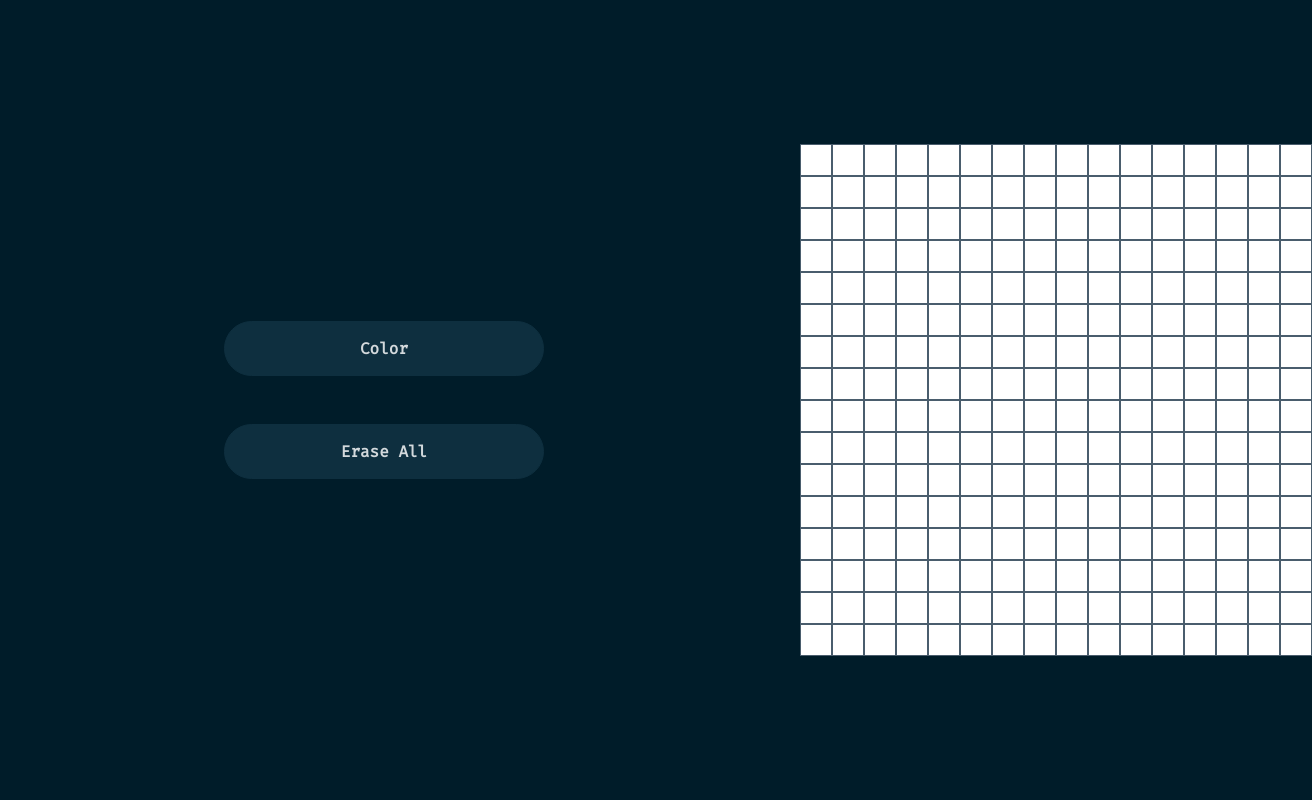
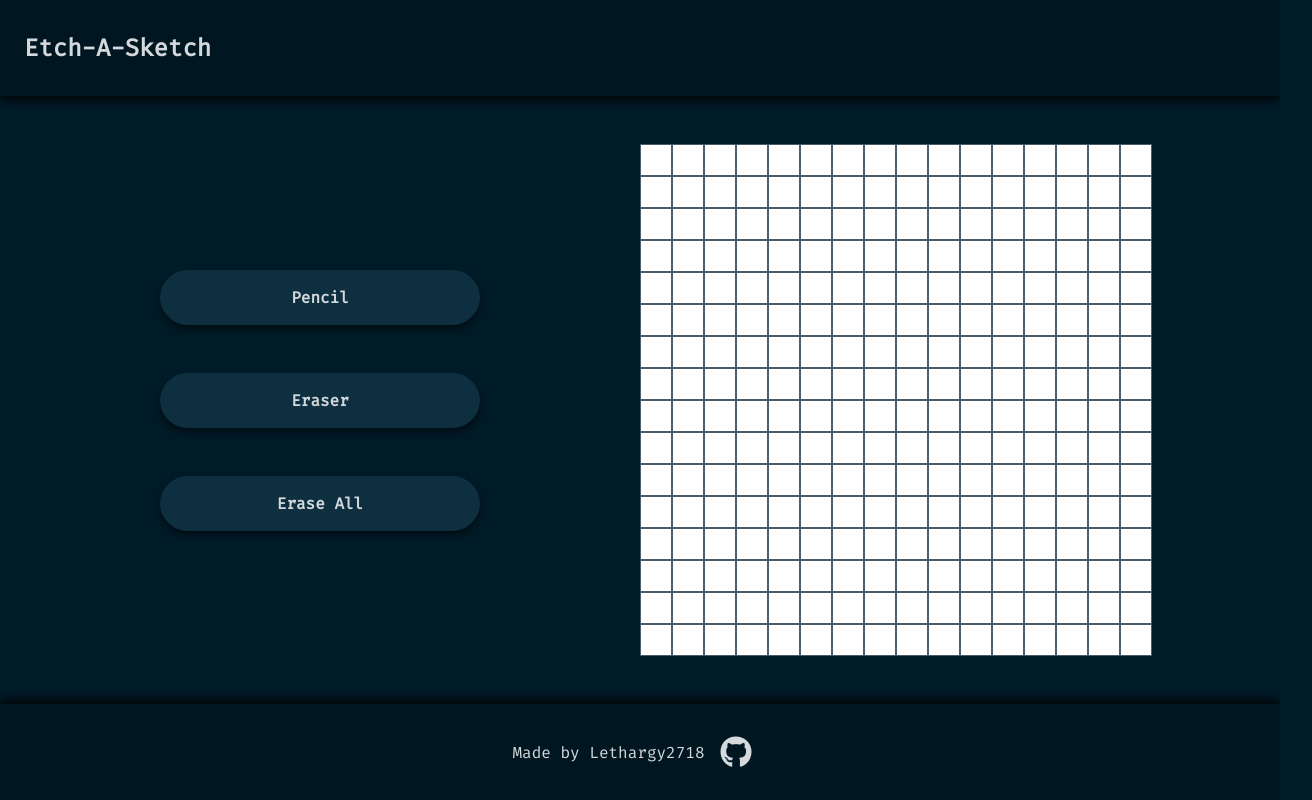
Before and after one commit to Lethargy2718/Etch-A-Sketch, a plain HTML site: page index.html in a window 1280 px wide. Shown: the whole page, 1312 px wide, since content can reach past the window. Drawn offline with Linux system fonts and the light colour scheme.

Commit message:
Added buttons, header and footer, improved design.

```diff
--- a/index.html
+++ b/index.html
@@ -6,19 +6,31 @@
     <title>Document</title>
     <link rel="stylesheet" href="style.css">
     <link href="https://fonts.googleapis.com/css2?family=Fira+Code&display=swap" rel="stylesheet">
-
+    <link rel="stylesheet" href="https://cdnjs.cloudflare.com/ajax/libs/font-awesome/6.0.0-beta3/css/all.min.css">
     <script src="script.js" defer></script>
 </head>
 <body>
     <div class="header">
+        Etch-A-Sketch
+    </div>
+    <div class="main">
+        <div class="content">
+            <div class="left">
+                <button id="pencil">Pencil</button>
+                <button id="eraser">Eraser</button>
+                <button id="eraseAll">Erase All</button>
+            </div>
+            <div class="right">
+                <div class="sketch"></div>
+            </div>
+        </div>
+    </div>
+    <div class="footer">
+        Made by Lethargy2718
+        <i class="fab fa-github"></i>
+    </div>
 
-    </div>
-    <div class="left">
-        <button id="toggleColor">Color</button>
-        <button id="toggleColor">Erase All</button>
 
-    </div>
-    <div class="sketch"></div>
 
 
 </body>
--- a/script.js
+++ b/script.js
@@ -1,5 +1,11 @@
+// DOM selection
 const sketch = document.querySelector('.sketch')
+const pencil = document.querySelector('#pencil')
+const eraser = document.querySelector('#eraser')
+const eraseAll = document.querySelector('#eraseAll')
+
 let mouseDown = false
+let currColor = "black";
 
 // Disable dragging as it caused some glitches.
 document.addEventListener('dragstart', (e) => e.preventDefault());
@@ -21,11 +27,26 @@ for (let i = 0; i < 16; i++) {
         sketch.appendChild(pixel)
 
         pixel.addEventListener('mouseover', () => {
-            if (mouseDown) pixel.style.backgroundColor = "black"
+            if (mouseDown) pixel.style.backgroundColor = currColor
         })
         pixel.addEventListener('mousedown', () => {
-            pixel.style.backgroundColor = "black"
+            pixel.style.backgroundColor = currColor
         })
 
     }
 }
+
+eraseAll.addEventListener('click', () => {
+    const pixels = sketch.querySelectorAll('div')
+    pixels.forEach(element => {
+        element.style.backgroundColor = "white"
+    })
+})
+
+pencil.addEventListener('click', () => {
+    currColor = "black"
+})
+
+eraser.addEventListener('click', () => {
+    currColor = "white"
+})
--- a/style.css
+++ b/style.css
@@ -5,9 +5,7 @@
     flex-shrink: 0;
     color: #D3D9DC;
     font-family: 'Fira Code', Courier, monospace;
-
 }
-
 
 html, body {
     height: 100%;
@@ -15,11 +13,45 @@ html, body {
 
 body {
     display: flex;
+    flex-direction: column;
+    background-color: #001C29;
+}
+
+.header, .footer {
+    display: flex;
     align-items: center;
+    background-color: #001721;
+    padding: 3rem 1.5rem;
+}
+
+.header {
+    box-shadow: 0px 4px 12px rgba(0, 0, 0, 1);
+    font-size: 1.5rem;
+    font-weight: 900;
+    height: 3rem;
+}
+
+.footer {
+    height: 1.5rem;
     justify-content: center;
-    gap: 16rem;
-    background-color: #001C29
+    box-shadow: 0px -4px 12px rgba(0, 0, 0, 1);
+}
 
+i {
+    padding: 0 1rem;
+    font-size: 2rem;
+}
+
+.main {
+    display: flex;
+    flex: 1;
+}
+.content {
+    display: flex;
+    align-items: center;
+    align-self: center;
+    justify-content: space-evenly;
+    width: 100%;
 }
 
 .left {
@@ -27,18 +59,22 @@ body {
     flex-direction: column;
     justify-content: center;
     align-items: center;
+    flex: 1;
     gap: 3rem;
+}
+
+.right {
+    margin-right: 8rem;
 }
 
 .sketch {
     height: 32rem;
     width: 32rem;
-    background-color: blue;
+    display: flex;
     align-self: center;
-    display: flex;
     flex-wrap: wrap;
+}
 
-}
 
 button {
     width: 20rem;
@@ -48,8 +84,11 @@ button {
     border-radius: 2rem;
     font-weight: 900;
     font-size: 1rem;
+    box-shadow: 0px 4px 10px rgba(0, 0, 0, 0.6);
 }
 
 button:hover {
     background-color: #194054;
+    box-shadow: 0px 4px 16px rgba(0, 0, 0, 1);
+
 }
```
